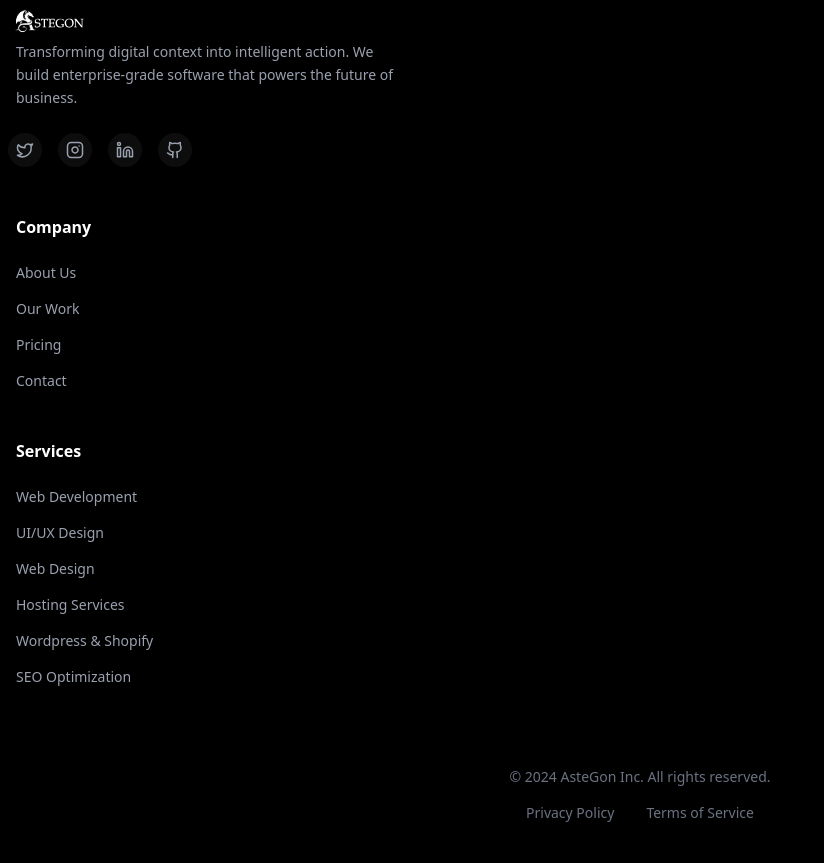
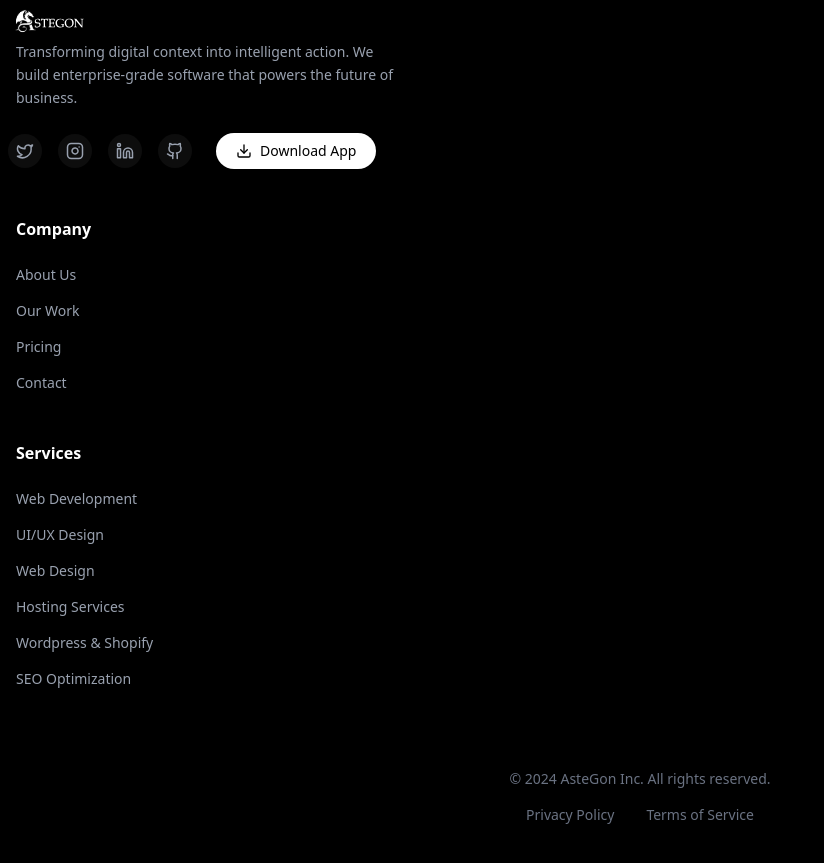
Before and after one commit to Astegontech/Astegon, a Next.js app: page /contest/register in a window 1280 px wide. Shown: the part 1160-2023 px from the top of the page, without its empty margins (0-824 px from the left). Built offline with nearby package versions, Linux system fonts and the light colour scheme; no server answers; the database is empty.

Commit message:
Add Astegon APK download button to footer

```diff
--- a/components/layout/Footer.tsx
+++ b/components/layout/Footer.tsx
@@ -1,6 +1,6 @@
 import Link from 'next/link';
 import Image from 'next/image';
-import { Twitter, Linkedin, Github, Instagram } from 'lucide-react';
+import { Twitter, Linkedin, Github, Instagram, Download } from 'lucide-react';
 
 const Footer = () => {
     return (
@@ -21,7 +21,7 @@
                     <p className="text-gray-400 text-sm leading-relaxed max-w-sm mb-6">
                         Transforming digital context into intelligent action. We build enterprise-grade software that powers the future of business.
                     </p>
-                    <div className="flex gap-4">
+                    <div className="flex items-center gap-4">
                         {/* Social placeholders */}
                         {[
                             { Icon: Twitter, href: 'https://x.com/astegontech' },
@@ -39,6 +39,16 @@
                                 <Icon size={18} />
                             </a>
                         ))}
+                        <a
+                            href="/Astegon.apk"
+                            download="Astegon.apk"
+                            className="ml-2 group relative inline-flex items-center justify-center gap-2 px-5 py-2 text-sm font-medium text-black transition-all duration-300 bg-white hover:bg-gray-100 rounded-full shadow-sm"
+                        >
+                            <span className="relative flex items-center gap-2">
+                                <Download size={16} className="text-black" />
+                                Download App
+                            </span>
+                        </a>
                     </div>
                 </div>
 
```
Also changed, not shown: 1 other file (tests, documents, lock files or other folders).
